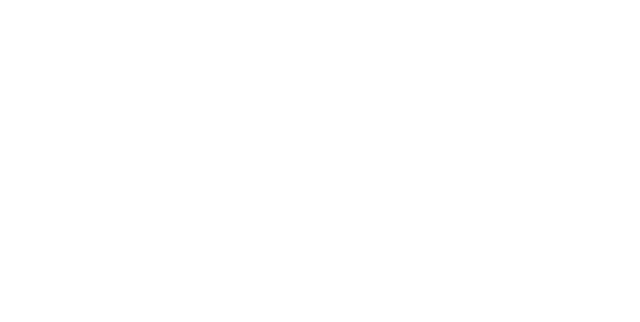
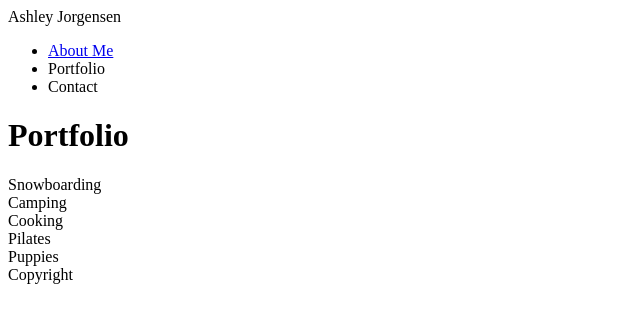
Before and after one commit to ashleyjorgensen/Basic-Portfolio, a plain HTML site: page portfolio.html in a window 1280 px wide. Shown: the whole page, without its empty margins (0-640 px from the left). Drawn offline with Linux system fonts and the light colour scheme.

Commit message:
all three html pages

```diff
--- a/Assests/css/style.css
+++ b/Assests/css/style.css
@@ -0,0 +1,25 @@
+/**
+CSS for About Me Page
+**/
+
+nav {
+    background-color: #fff;
+    height: 50%;
+}
+
+nav ul {
+}
+
+nav ul li {
+    float: right;
+    list-style-type: none;
+    width: 150%;
+    border-right: 1px solid #ebebeb;
+    text-align: center;
+}
+
+nav ul li a {
+    text-decoration: none;
+    color: #ebebeb;
+    line-height: 50%;
+}
--- a/contact.html
+++ b/contact.html
@@ -0,0 +1,47 @@
+<!-- Basic-Portfolio Contact Page -->
+
+<!DOCTYPE html>
+<html lang="en-us">
+
+<head>
+    <meta charset="UTF-8">
+    <title>Contact Page</title>
+    <link rel="stylesheet" type="text/css" link="style.css">
+</head>
+
+<body>
+
+     <!-- Main Header -->
+     <header>Ashley Jorgensen</header>
+
+     <!-- Navbar -->
+     <nav>
+         <ul>
+             <li><a href="index.html">About Me</a></li>
+             <li><a href="portfolio.html"></a>Portfolio</li>
+             <li><a href="contact.html"></a>Contact</li>
+         </ul>
+     </nav>
+
+<!-- Contact -->
+   <h1>Contact</h1>
+
+   <!-- Form -->
+   <form id="contactmeform">
+       Name: <br>
+       <input type="text" name="firstname">
+       <br>
+       Email: <br>
+       <input type="text" email="emailaddress">
+       <br>
+       Message: <br>
+       <input type="text" message="message">
+   </form>
+
+   <!-- Form Button -->
+   <button type="submit" form="contactmeform" value="submit">Submit</button>
+
+   <footer>Copyright</footer>
+
+   </body>
+   </html>
--- a/portfolio.html
+++ b/portfolio.html
@@ -0,0 +1,54 @@
+<!-- Basic-Portfolio Portfolio Page -->
+
+<!DOCTYPE html>
+<html lang="en-us">
+
+<head>
+    <meta charset="UTF-8">
+    <title>Portfolio Page</title>
+    <link rel="stylesheet" type="text/css" link="style.css">
+</head>
+
+<body>
+
+     <!-- Main Header -->
+     <header>Ashley Jorgensen</header>
+
+     <!-- Navbar -->
+     <nav>
+         <ul>
+             <li><a href="index.html">About Me</a></li>
+             <li><a href="portfolio.html"></a>Portfolio</li>
+             <li><a href="contact.html"></a>Contact</li>
+         </ul>
+     </nav>
+
+<!-- Portfolio -->
+   <h1>Portfolio</h1>
+
+<!-- Portfolio Items -->
+    <div class="Snowboarding">
+        Snowboarding
+    </div>
+
+    <div class="Camping">
+        Camping
+    </div>
+
+    <div class="Cooking">
+        Cooking
+    </div>
+
+    <div class="Pilates">
+        Pilates
+    </div>
+
+    <div class="Puppies">
+        Puppies
+    </div>
+
+<footer>Copyright</footer>
+
+
+</body>
+</html>
```
Also changed, not shown: index.html (+19 -16 lines), AJ.jpg (renamed from Assests/images/AJ.jpg).
